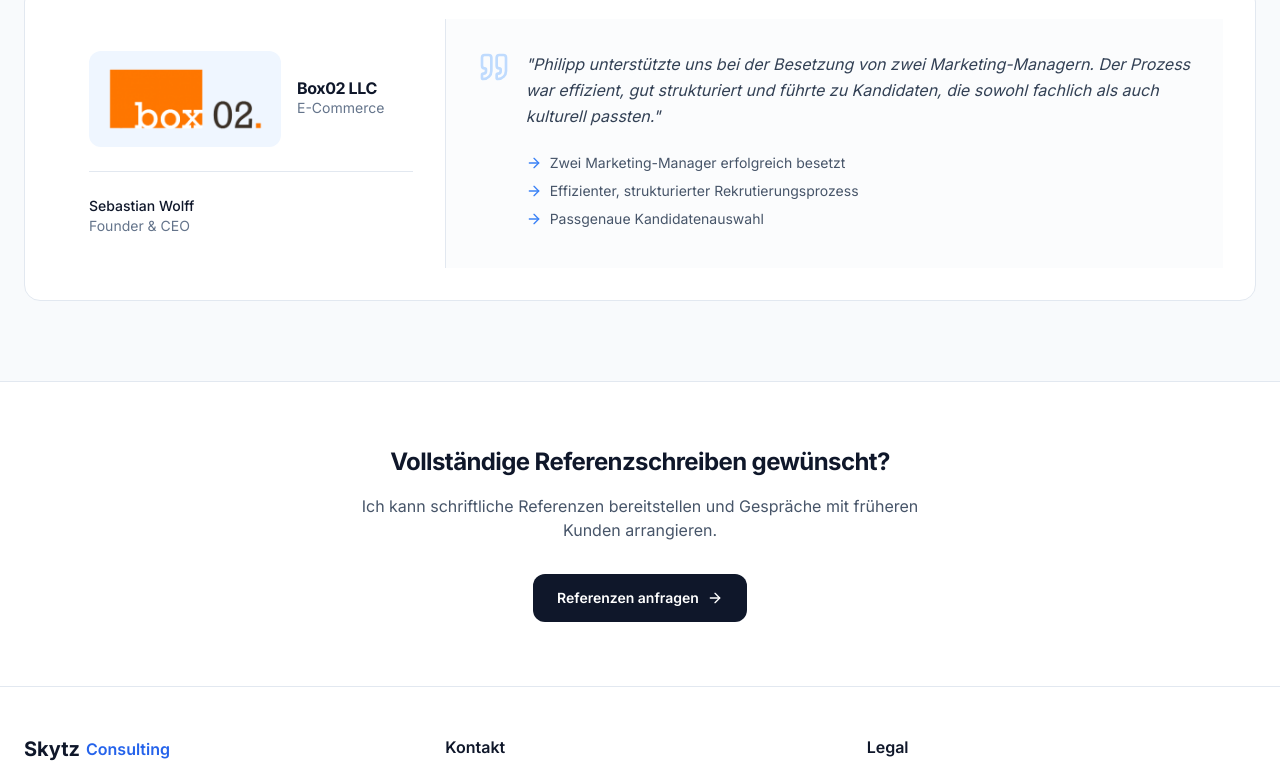
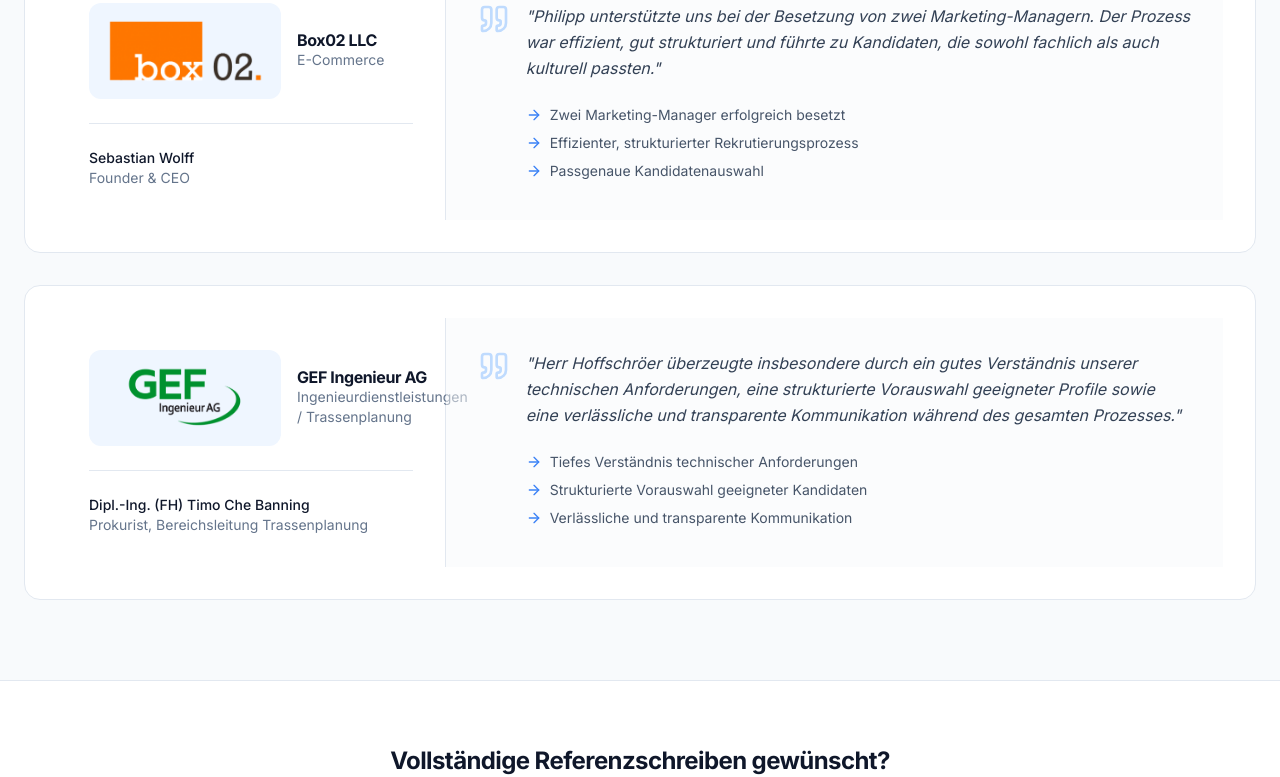
Before and after one commit to phyl-hub/Skytz-Consulting, a React (Vite) app: page /de/testimonials in a window 1280 px wide. Shown: the part 2359-3136 px from the top of the page. Built offline with nearby package versions, Linux system fonts and the light colour scheme.

Commit message:
Update testimonials, booking links, logo sizing, and loyalty messaging

```diff
--- a/src/locales/de.json
+++ b/src/locales/de.json
@@ -53,9 +53,9 @@
   },
   "stats": {
     "passive": {
-      "value": "50+",
-      "label": "Besetzungen seit 2015",
-      "subtext": "Die meisten waren nicht aktiv auf Jobsuche"
+      "value": "100%",
+      "label": "Wiederbauftragungsquote",
+      "subtext": "Jeder Kunde hat mich mindestens zwei Mal beauftragt"
     }
   },
   "footer": {
@@ -108,7 +108,6 @@
         "contact": "Dirk Heesen",
         "role": "Geschäftsführer",
         "quote": "... sorgfältige Auswahl von Kandidaten, die nicht nur die erforderlichen Fähigkeiten besitzen, sondern auch optimal zu unserer Unternehmenskultur passen.",
-        "outcome": "Wachstumspartner seit 2016",
         "highlights": [
           "Mehrere Bauleiterpostionen besetzt",
           "Operative und Fach-Rollen rekrutiert",
@@ -149,6 +148,18 @@
           "Zwei Marketing-Manager erfolgreich besetzt",
           "Effizienter, strukturierter Rekrutierungsprozess",
           "Passgenaue Kandidatenauswahl"
+        ]
+      },
+      "gef": {
+        "company": "GEF Ingenieur AG",
+        "industry": "Ingenieurdienstleistungen / Trassenplanung",
+        "contact": "Dipl.-Ing. (FH) Timo Che Banning",
+        "role": "Prokurist, Bereichsleitung Trassenplanung",
+        "quote": "Herr Hoffschröer überzeugte insbesondere durch ein gutes Verständnis unserer technischen Anforderungen, eine strukturierte Vorauswahl geeigneter Profile sowie eine verlässliche und transparente Kommunikation während des gesamten Prozesses.",
+        "highlights": [
+          "Tiefes Verständnis technischer Anforderungen",
+          "Strukturierte Vorauswahl geeigneter Kandidaten",
+          "Verlässliche und transparente Kommunikation"
         ]
       }
     },
--- a/src/locales/en.json
+++ b/src/locales/en.json
@@ -53,9 +53,9 @@
   },
   "stats": {
     "passive": {
-      "value": "50+",
-      "label": "Placements Since 2015",
-      "subtext": "Most were not actively looking"
+      "value": "100%",
+      "label": "Repeat Client Rate",
+      "subtext": "Every client has engaged me at least twice"
     }
   },
   "footer": {
@@ -108,7 +108,6 @@
         "contact": "Dirk Heesen",
         "role": "Managing Director",
         "quote": "What sets him apart is his meticulous selection of candidates who not only possess the required skills but also align well with our corporate culture.",
-        "outcome": "Growth partner since 2016",
         "highlights": [
           "Multiple site manager positions filled",
           "Operational and specialist roles recruited",
@@ -151,6 +150,19 @@
           "Two Marketing Managers successfully placed",
           "Efficient, structured recruitment process",
           "Precise candidate selection"
+        ]
+      },
+      "gef": {
+        "company": "GEF Ingenieur AG",
+        "industry": "Engineering Services / Route Planning",
+        "contact": "Dipl.-Ing. (FH) Timo Che Banning",
+        "role": "Authorized Signatory, Head of Route Planning",
+        "quote": "Mr. Hoffschröer impressed us in particular with his good understanding of our technical requirements, his structured pre-selection of suitable profiles, and his reliable and transparent communication throughout the entire process.",
+        "quoteNote": "Translated from German original",
+        "highlights": [
+          "Strong understanding of technical requirements",
+          "Structured pre-selection of suitable candidates",
+          "Reliable and transparent communication"
         ]
       }
     },
--- a/src/locales/fr.json
+++ b/src/locales/fr.json
@@ -53,9 +53,9 @@
   },
   "stats": {
     "passive": {
-      "value": "50+",
-      "label": "Placements depuis 2015",
-      "subtext": "La plupart n'étaient pas en recherche active"
+      "value": "100%",
+      "label": "Taux de réengagement",
+      "subtext": "Chaque client m'a missionné au moins deux fois"
     }
   },
   "footer": {
@@ -111,7 +111,6 @@
         "role": "Managing Director",
         "quote": "Ce qui le distingue, c'est sa sélection méticuleuse de candidats qui non seulement possèdent les compétences requises, mais s'intègrent également parfaitement à notre culture d'entreprise.",
         "quoteNote": "Traduit de l'original allemand",
-        "outcome": "Partenaire de croissance depuis 2016",
         "highlights": [
           "Plusieurs postes de chef de chantier pourvus",
           "Rôles opérationnels et spécialisés recrutés",
@@ -155,6 +154,19 @@
           "Deux Marketing Managers placés avec succès",
           "Processus de recrutement efficace et structuré",
           "Sélection précise des candidats"
+        ]
+      },
+      "gef": {
+        "company": "GEF Ingenieur AG",
+        "industry": "Services d'ingénierie / Planification de tracés",
+        "contact": "Dipl.-Ing. (FH) Timo Che Banning",
+        "role": "Fondé de pouvoir, Directeur de la planification de tracés",
+        "quote": "M. Hoffschröer nous a particulièrement convaincus par sa bonne compréhension de nos exigences techniques, sa présélection structurée de profils adaptés ainsi que sa communication fiable et transparente tout au long du processus.",
+        "quoteNote": "Traduit de l'original allemand",
+        "highlights": [
+          "Compréhension approfondie des exigences techniques",
+          "Présélection structurée de candidats adaptés",
+          "Communication fiable et transparente"
         ]
       }
     },
--- a/src/pages/Contact.jsx
+++ b/src/pages/Contact.jsx
@@ -71,7 +71,7 @@ export default function Contact() {
               <div className="grid md:grid-cols-3 gap-6">
                 {/* Calendar - Primary - Takes 2 columns */}
                 <a
-                  href="https://calendar.app.google/UCMkTD9Qe2Y4TMMF7"
+                  href="https://calendly.com/philipp-ho/meet"
                   target="_blank"
                   rel="noopener noreferrer"
                   className="md:col-span-2 flex flex-col items-center justify-center p-10 rounded-2xl bg-gradient-to-br from-blueprint-600 to-blueprint-700 hover:from-blueprint-700 hover:to-blueprint-800 transition-all shadow-xl shadow-blueprint-600/30 hover:shadow-2xl hover:shadow-blueprint-600/40 border border-blueprint-500 group"
--- a/src/pages/Home.jsx
+++ b/src/pages/Home.jsx
@@ -34,12 +34,12 @@ export default function Home() {
       eurasiagroup: {
         src: assetUrl('recommendation/Eurasia-logo.png'),
         alt: 'Eurasia Group',
-        className: 'h-16',
+        className: 'h-24',
       },
       swr: {
         src: assetUrl('recommendation/SWR_logo.jpeg'),
         alt: 'SWR Engineering',
-        className: 'h-16',
+        className: 'h-24',
       },
     }),
     []
@@ -136,7 +136,7 @@ export default function Home() {
 
             <div className="flex flex-col sm:flex-row gap-4 justify-center md:justify-start">
               <a
-                href="https://calendar.app.google/UCMkTD9Qe2Y4TMMF7"
+                href="https://calendly.com/philipp-ho/meet"
                 target="_blank"
                 rel="noopener noreferrer"
                 className="inline-flex items-center justify-center px-7 py-3.5 bg-blueprint-600 hover:bg-blueprint-700 text-white font-semibold rounded-xl transition-all shadow-lg shadow-blueprint-600/25 hover:shadow-xl hover:shadow-blueprint-600/30"
--- a/src/pages/Testimonials.jsx
+++ b/src/pages/Testimonials.jsx
@@ -34,7 +34,7 @@ export default function Testimonials() {
   }, [t]);
 
   // Client keys to iterate over
-  const clientKeys = ['megger', 'eurasiagroup', 'swr', 'sebakmt', 'otopront', 'box02'];
+  const clientKeys = ['megger', 'eurasiagroup', 'swr', 'sebakmt', 'otopront', 'box02', 'gef'];
 
   const cases = clientKeys.map(key => ({
     key,
@@ -103,6 +103,8 @@ export default function Testimonials() {
                             <img src={assetUrl('recommendation/otopront-logo.png')} alt="Otopront" className="max-h-16 max-w-40 object-contain" />
                           ) : c.key === 'box02' ? (
                             <img src={assetUrl('recommendation/Logo-box02.png')} alt="Box02" className="max-h-16 max-w-40 object-contain" />
+                          ) : c.key === 'gef' ? (
+                            <img src={assetUrl('recommendation/Logo-gef.png')} alt="GEF Ingenieur AG" className="max-h-16 max-w-40 object-contain" />
                           ) : (
                             <Building2 className="h-12 w-12 text-blueprint-600" />
                           )}
```
Also changed, not shown: public/recommendation/Logo-gef.png (added), 1 other file (tests, documents, lock files or other folders).
